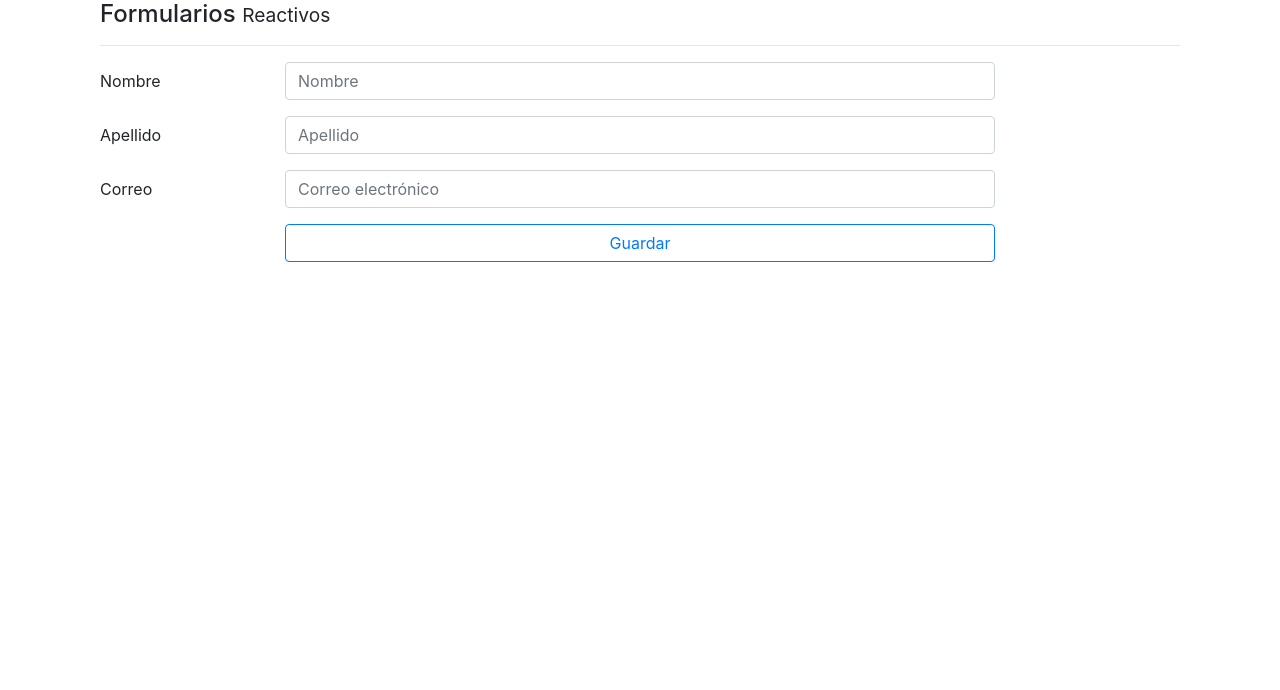
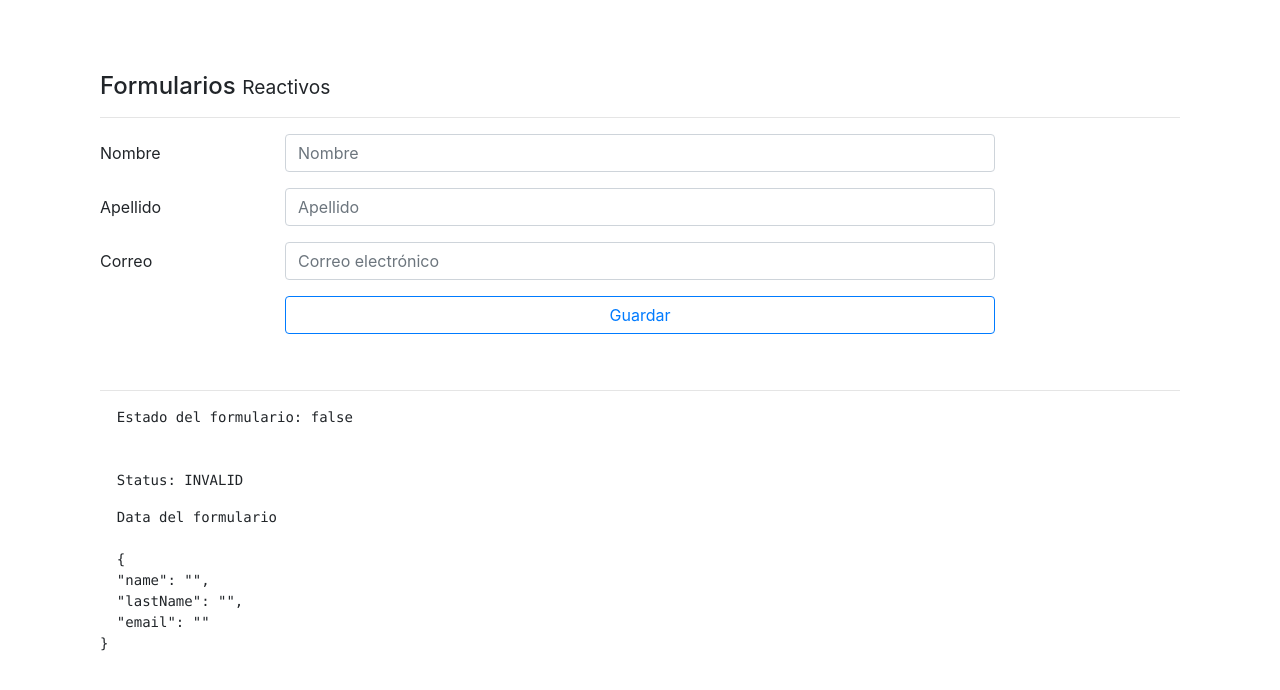
Before and after one commit to franmc01/Angular-Formularios, an Angular app: page /reactivos in a window 1280 px wide. Shown: the top 690 px of the page. Built offline with nearby package versions, Linux system fonts and the light colour scheme.

Commit message:
Terminada la configuracion de formularios reactivos | Validaciones con obtencion y muestreo de datos

```diff
--- a/src/app/app-routing.module.ts
+++ b/src/app/app-routing.module.ts
@@ -6,7 +6,7 @@ import { TemplateComponent } from './pages/template/template.component';
 const ROUTES: Routes = [
   { path: 'reactivos', component: ReactivosComponent },
   { path: 'template', component: TemplateComponent },
-  { path: '**', pathMatch: 'full', redirectTo : 'template' },
+  { path: '**', pathMatch: 'full', redirectTo : 'reactivos' },
 ];
 
 @NgModule({
--- a/src/app/pages/reactivos/reactivos.component.html
+++ b/src/app/pages/reactivos/reactivos.component.html
@@ -1,6 +1,9 @@
+<br>
+<br>
+<br>
 <h4>Formularios <small> Reactivos </small></h4>
 <hr>
-<form autocomplete="off">
+<form autocomplete="off" [formGroup]="formulario" (ngSubmit)="Guardar()">
 
   <div>
 
@@ -10,7 +13,10 @@
 
         <input class="form-control"
                type="text"
-               placeholder="Nombre">
+               placeholder="Nombre"
+               formControlName="name"
+               [class.is-invalid]="nombreNoValido">
+        <small *ngIf="nombreNoValido" class="text-danger">Debe completar este campo</small>
       </div>
     </div>
 
@@ -20,7 +26,10 @@
 
         <input class="form-control"
                type="text"
-               placeholder="Apellido">
+               placeholder="Apellido"
+               formControlName="lastName"
+               [class.is-invalid]="apellidoNoValido">
+               <small *ngIf="apellidoNoValido" class="text-danger">Debe completar este campo</small>
       </div>
     </div>
 
@@ -32,7 +41,10 @@
 
       <input class="form-control"
              type="email"
-             placeholder="Correo electrónico">
+             placeholder="Correo electrónico"
+             formControlName="email"
+             [class.is-invalid]="correoNoValido">
+        <small *ngIf="correoNoValido" class="text-danger">Debe completar este campo con un correo válido</small>
     </div>
   </div>
 
@@ -48,3 +60,19 @@
   </div>
 
 </form>
+
+
+
+<br>
+<hr>
+<pre>
+  Estado del formulario: {{ formulario.valid }}
+  <br>
+  Status: {{ formulario.status }}
+</pre>
+
+
+<pre>
+  Data del formulario <br>
+  {{ formulario.value | json }}
+</pre>
--- a/src/app/pages/reactivos/reactivos.component.ts
+++ b/src/app/pages/reactivos/reactivos.component.ts
@@ -1,4 +1,5 @@
 import { Component, OnInit } from '@angular/core';
+import {FormBuilder, FormGroup, Validators} from '@angular/forms';
 
 @Component({
   selector: 'app-reactivos',
@@ -7,9 +8,33 @@ import { Component, OnInit } from '@angular/core';
 })
 export class ReactivosComponent implements OnInit {
 
-  constructor() { }
 
-  ngOnInit(): void {
+  formulario: FormGroup;
+
+  constructor(private formBuilder: FormBuilder) {
+    this.crearFormulario();
+  }
+
+  ngOnInit(): void { }
+
+  crearFormulario() {
+    this.formulario = this.formBuilder.group({
+      // x: ['valorpordefecto', validadoresSincronos, validoresAsync ],
+      name:     ['', [Validators.required, Validators.minLength(4)]],
+      lastName: ['', [Validators.required, Validators.minLength(4)]],
+      email:    ['', [Validators.required, Validators.pattern('[a-z 0-9._%+-]+@[a-z0-9.-]+\.[a-z]{2,3}$')]],
+    });
+  }
+
+  get nombreNoValido() { return this.formulario.get('name').invalid && this.formulario.get('name').touched }
+  get apellidoNoValido() { return this.formulario.get('lastName').invalid && this.formulario.get('lastName').touched }
+  get correoNoValido() { return this.formulario.get('email').invalid && this.formulario.get('email').touched }
+
+  Guardar() {
+    if (this.formulario.invalid) {
+      return Object.values(this.formulario.controls).forEach((controls) => { controls.markAllAsTouched(); });
+    }
+    console.log(this.formulario);
   }
 
 }
```
Also changed, not shown: src/app/app.module.ts (+4 -3 lines).
